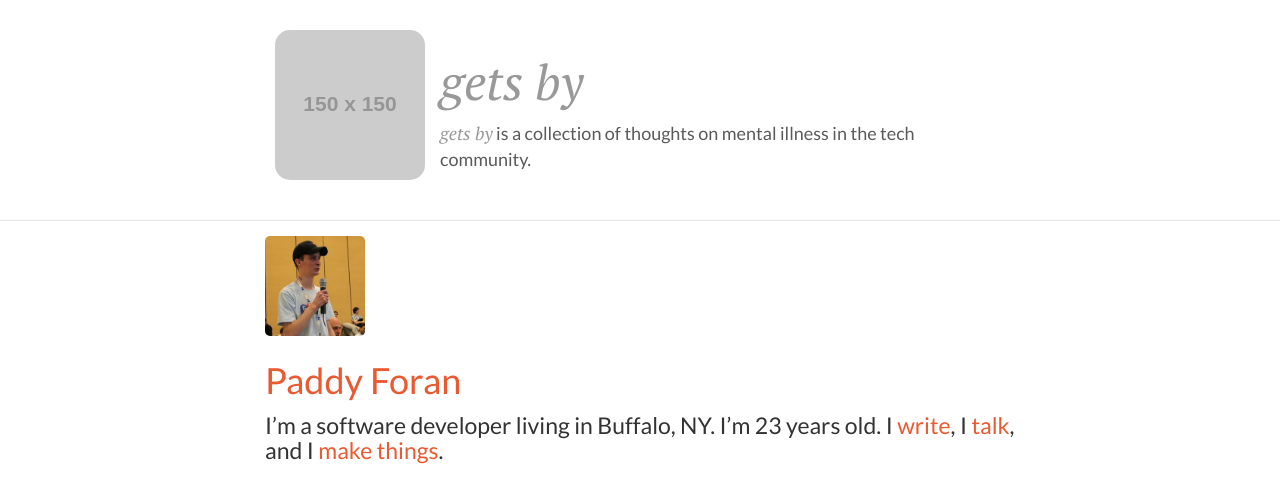
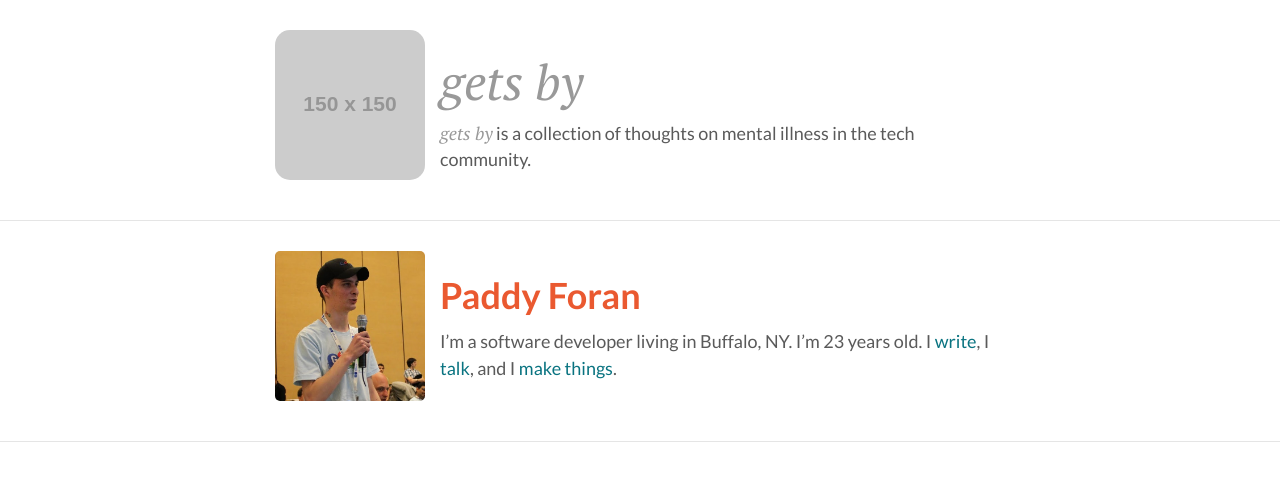
Before and after one commit to secondbit/getsby, a Jekyll site: the page built from index.html, in a window 1280 px wide. Shown: the top 503 px of the page. Built offline with Jekyll 4.4.1, drawn with Linux system fonts in a browser that asks for light colours; Markdown is read by kramdown in place of the engine named in the settings.

Commit message:
No, really merge Dylan's pull request.

```diff
--- a/_layouts/home.html
+++ b/_layouts/home.html
@@ -12,31 +12,26 @@
 			<div class="container">
 				<div class="col-md-8 col-md-offset-2">
 					<img src="http://placehold.it/150x150" />
-          <h1><span class="wordmark"><a href="/">gets by</a></span></h1>
+					<h1><span class="wordmark"><a href="http://getsby.co">gets by</a></span></h1>
 					<div class="intro"><span class="wordmark">gets by</span> is a collection of thoughts on mental illness in the tech community.</div>
 				</div>
 			</div>
 		</div>
+		<div class="interviews">
+			{% for interview in site.posts %}
+			<div class="interview">
 				<div class="container">
-      <div class="row">
-        <article class="col-md-8 col-md-offset-2" role="main">
-          <ul class="interview_list">
-            {% for interview in site.posts %}
-              <li>
-                <div class="interview">
+					<div class="col-md-8 col-md-offset-2">
 						<a href="http://{{ interview.id | split:"/" | last}}.getsby.co">
 							<img src="/img/people/{{ interview.image }}" />
-                    <h2 class="name">{{ interview.name }}</h2>
+							<h1 class="name">{{ interview.name }}</h1>
 						</a>
-                    <h4 class="intro">{{ interview.intro | markdownify }}</h4>
-                </div>
-              </li>
-            {% endfor %}
-          </ul>
-        </article>
+						<span class="intro">{{ interview.intro | markdownify }}</span>
 					</div>
 				</div>
-
+			</div>
+			{% endfor %}
+		</div>
 
 	</body>
 </html>
```
Lines whose indentation alone changed are shown as unchanged.
